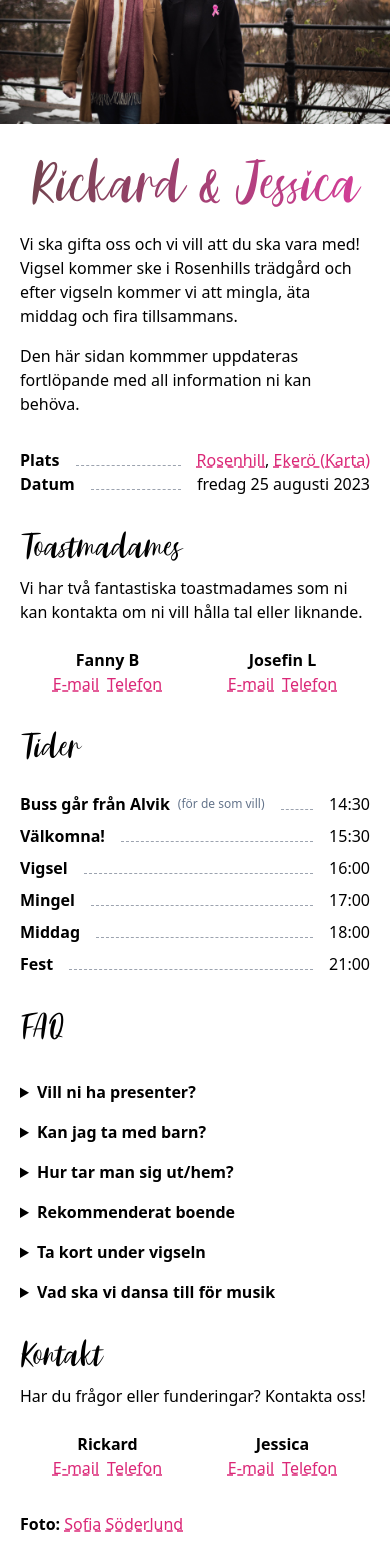
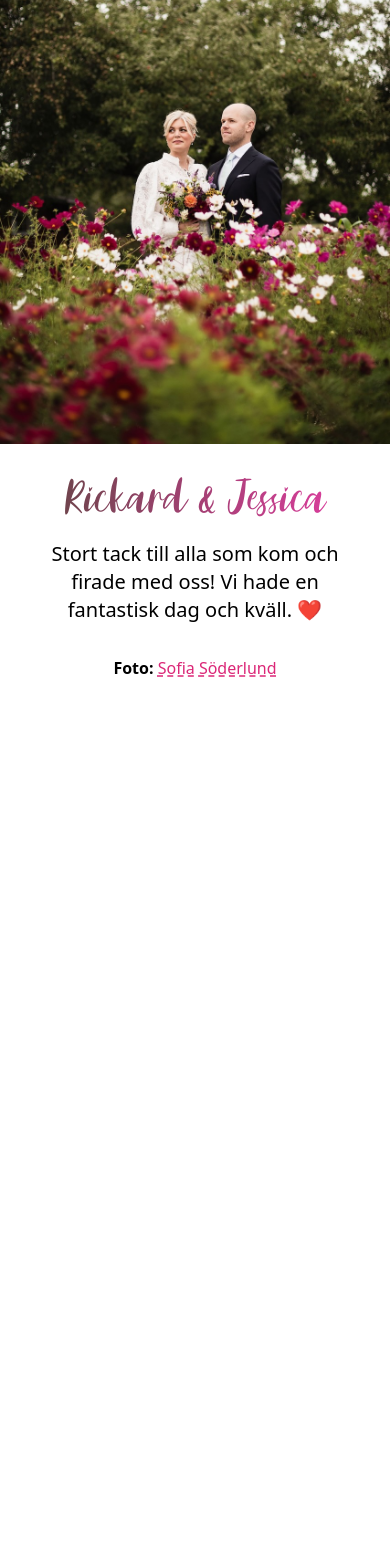
Before and after one commit to believer/rickard-och-jessica, a Next.js app: page / in a window 390 px wide. Shown: the part 136-1704 px from the top of the page. After the commit the page ends 848 px from the top, so only its background shows below. Built offline with nearby package versions, Linux system fonts and the light colour scheme.

Commit message:
feat: thank you

```diff
--- a/app/page.tsx
+++ b/app/page.tsx
@@ -1,191 +1,27 @@
 import Image from 'next/image'
-import rickJess from './rickjess.jpg'
-import { FAQ } from './components/FAQ'
-
-const times = [
-  {
-    title: 'Buss går från Alvik',
-    time: '14:30',
-    subtitle: '(för de som vill)',
-  },
-  { title: 'Välkomna!', time: '15:30' },
-  { title: 'Vigsel', time: '16:00' },
-  { title: 'Mingel', time: '17:00' },
-  { title: 'Middag', time: '18:00' },
-  { title: 'Fest', time: '21:00' },
-]
-
-const toastmadames = [
-  {
-    name: 'Fanny B',
-    email: 'fannybaa@gmail.com',
-    phone: '0709266262',
-  },
-  {
-    name: 'Josefin L',
-    email: 'josefin.linusson@gmail.com',
-    phone: '0734346147',
-  },
-] as const
-
-const contacts = [
-  {
-    name: 'Rickard',
-    email: 'rickard@fastmail.se',
-    phone: '0721834008',
-  },
-  {
-    name: 'Jessica',
-    email: 'jessica.djurberg@gmail.com',
-    phone: '0704228085',
-  },
-] as const
+import rickJess from './rickjess.jpeg'
 
 export default function Home() {
   return (
-    <main className="grid grid-cols-1 md:grid-cols-2 items-stretch h-screen">
+    <main className="flex items-center justify-center h-screen">
+      <div className="grid grid-cols-1 md:grid-cols-2 max-w-6xl mx-auto">
         <Image
           placeholder="blur"
-        className="md:h-full md:object-cover md:object-[30%,50%]"
+          className="md:rounded md:shadow-lg"
           src={rickJess}
-        alt="Rickard och Jessica håller handen och tittar glatt på varandra."
+          alt="Rickard och Jessica tittar ut över ett hav av blommor"
           sizes="(max-width: 768px) 100vw, 50vw"
           priority
           title="Foto: Sofia Söderlund"
         />
-      <div className="pt-8 pb-[calc(env(safe-area-inset-bottom)_+_32px)] md:py-20 px-5 md:px-10 lg:px-20 md:mx-auto font-light md:overflow-scroll">
-        <h1 className="font-cursive text-6xl md:text-8xl text-center bg-gradient-to-r bg-clip-text from-[#70444D] to-[#D63D99] text-transparent mb-4 md:mb-10">
+        <div className="p-8 flex flex-col items-center justify-center">
+          <h1 className="font-cursive text-5xl md:text-7xl text-center bg-gradient-to-r bg-clip-text from-[#70444D] to-[#D63D99] text-transparent mb-4 md:mb-10">
             Rickard & Jessica
           </h1>
-        <section>
-          <p>
-            Vi ska gifta oss och vi vill att du ska vara med! Vigsel kommer ske
-            i Rosenhills trädgård och efter vigseln kommer vi att mingla, äta
-            middag och fira tillsammans.
+          <p className="text-xl text-center">
+            Stort tack till alla som kom och firade med oss! Vi hade en
+            fantastisk dag och kväll. ❤️
           </p>
-          <p className="mt-4">
-            Den här sidan kommmer uppdateras fortlöpande med all information ni
-            kan behöva.
-          </p>
-          <ul className="mt-8">
-            <li className="grid grid-cols-[max-content,1fr,max-content] items-baseline gap-4">
-              <span className="font-bold">Plats</span>
-              <hr className="border-dashed border-gray-400" />
-              <span className="text-right">
-                <a
-                  className="underline decoration-dashed decoration-pink-600 text-pink-600"
-                  href="https://rosenhill.nu/"
-                  target="_blank"
-                  rel="noopener noreferrer"
-                >
-                  Rosenhill
-                </a>
-                ,{' '}
-                <a
-                  className="underline decoration-dashed decoration-pink-600 text-pink-600"
-                  href="https://www.google.com/maps/place/Rosenhills+Tr%C3%A4dg%C3%A5rd+och+Musteri/@59.2949802,17.7144241,17z/data=!3m1!4b1!4m9!3m8!1s0x465f748c916e19d7:0xda26f9f80fc77b0b!5m2!4m1!1i2!8m2!3d59.2949802!4d17.7166128!16s%2Fg%2F113fx_5yj"
-                  target="_blank"
-                  rel="noopener noreferrer"
-                >
-                  Ekerö (Karta)
-                </a>
-              </span>
-            </li>
-            <li className="grid grid-cols-[max-content,1fr,max-content] items-baseline gap-4">
-              <span className="font-bold">Datum</span>
-              <hr className="border-dashed border-gray-400" />
-              <span className="text-right">
-                <time dateTime="2023-08-25">
-                  {new Intl.DateTimeFormat('sv-SE', {
-                    dateStyle: 'full',
-                  }).format(new Date('2023-08-25'))}
-                </time>
-              </span>
-            </li>
-          </ul>
-          <h2 className="text-4xl font-cursive mt-8 md:mt-12">Toastmadames</h2>
-          <p className="mt-2">
-            Vi har två fantastiska toastmadames som ni kan kontakta om ni vill
-            hålla tal eller liknande.
-          </p>
-          <ul className="mt-6 grid grid-cols-2">
-            {toastmadames.map((toastmadame) => (
-              <li key={toastmadame.name} className="flex flex-col items-center">
-                <div className="font-semibold">{toastmadame.name}</div>
-                <ul className="flex gap-2">
-                  <li>
-                    <a
-                      className="underline decoration-dashed decoration-pink-600 text-pink-600"
-                      href={`mailto:${toastmadame.email}`}
-                    >
-                      E-mail
-                    </a>
-                  </li>
-                  <li>
-                    <a
-                      className="underline decoration-dashed decoration-pink-600 text-pink-600"
-                      href={`tel:${toastmadame.phone}`}
-                    >
-                      Telefon
-                    </a>
-                  </li>
-                </ul>
-              </li>
-            ))}
-          </ul>
-
-          <h2 className="text-4xl font-cursive mt-8 md:mt-10">Tider</h2>
-          <ul className="space-y-2 mt-6">
-            {times.map((time) => (
-              <li
-                className="grid grid-cols-[max-content,1fr,max-content] items-baseline gap-4"
-                key={time.title}
-              >
-                <span className="font-bold flex gap-2 items-center">
-                  {time.title}
-                  {time.subtitle ? (
-                    <span className="text-xs font-normal text-slate-500">
-                      {time.subtitle}
-                    </span>
-                  ) : null}
-                </span>
-                <hr className="border-dashed border-gray-400" />
-                <span className="text-right">
-                  <time dateTime={`2023-08-25T${time.time}`}>{time.time}</time>
-                </span>
-              </li>
-            ))}
-          </ul>
-          <FAQ />
-          <h2 className="text-4xl font-cursive mt-8 md:mt-12" id="contact">
-            Kontakt
-          </h2>
-          <p className="mt-2">Har du frågor eller funderingar? Kontakta oss!</p>
-          <ul className="mt-6 grid grid-cols-2">
-            {contacts.map((contact) => (
-              <li key={contact.name} className="flex flex-col items-center">
-                <div className="font-semibold">{contact.name}</div>
-                <ul className="flex gap-2">
-                  <li>
-                    <a
-                      className="underline decoration-dashed decoration-pink-600 text-pink-600"
-                      href={`mailto:${contact.email}`}
-                    >
-                      E-mail
-                    </a>
-                  </li>
-                  <li>
-                    <a
-                      className="underline decoration-dashed decoration-pink-600 text-pink-600"
-                      href={`tel:${contact.phone}`}
-                    >
-                      Telefon
-                    </a>
-                  </li>
-                </ul>
-              </li>
-            ))}
-          </ul>
           <p className="mt-8 md:mt-10">
             <strong className="font-semibold">Foto: </strong>
             <a
@@ -197,7 +33,7 @@ export default function Home() {
               Sofia Söderlund
             </a>
           </p>
-        </section>
+        </div>
       </div>
     </main>
   )
```
Also changed, not shown: app/rickjess.jpeg (added), app/rickjess.jpg (deleted). Lines whose indentation alone changed are shown as unchanged.
